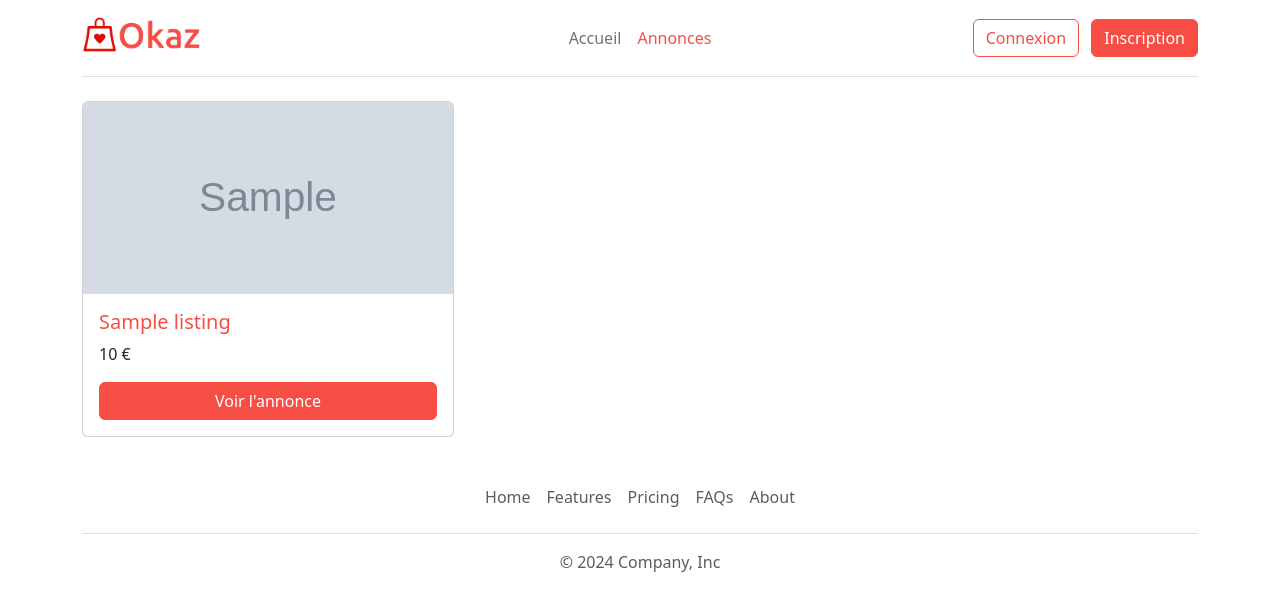
After one commit to rabaaSourour/Okaz, a PHP site: template templates/listing_part.php in a window 1280 px wide. The commit adds this page. Shown: the top 611 px of the page. Run offline with PHP 8.4, Linux system fonts and the light colour scheme; the template is opened without the code that fills it: most values are stand-ins (such as "Sample title", 1, 10 or a date in 2020); grey boxes marked "Sample" are stand-in pictures.

Commit message:
Add templates "home, header,footer"

```diff
--- /dev/null
+++ b/templates/footer.php
@@ -0,0 +1,20 @@
+</main>
+
+<footer class="py-3 my-4">
+    <ul class="nav justify-content-center border-bottom pb-3 mb-3">
+        <li class="nav-item"><a href="#" class="nav-link px-2 text-body-secondary">Home</a></li>
+        <li class="nav-item"><a href="#" class="nav-link px-2 text-body-secondary">Features</a></li>
+        <li class="nav-item"><a href="#" class="nav-link px-2 text-body-secondary">Pricing</a></li>
+        <li class="nav-item"><a href="#" class="nav-link px-2 text-body-secondary">FAQs</a></li>
+        <li class="nav-item"><a href="#" class="nav-link px-2 text-body-secondary">About</a></li>
+    </ul>
+    <p class="text-center text-body-secondary">© 2024 Company, Inc</p>
+</footer>
+
+</div>
+
+
+<script src="https://cdn.jsdelivr.net/npm/bootstrap@5.3.3/dist/js/bootstrap.bundle.min.js" integrity="sha384-YvpcrYf0tY3lHB60NNkmXc5s9fDVZLESaAA55NDzOxhy9GkcIdslK1eN7N6jIeHz" crossorigin="anonymous"></script>
+</body>
+
+</html>
--- /dev/null
+++ b/templates/header.php
@@ -0,0 +1,32 @@
+<!DOCTYPE html>
+<html lang="fr">
+
+<head>
+    <meta charset="UTF-8">
+    <meta name="viewport" content="width=device-width, initial-scale=1.0">
+    <link href="https://cdn.jsdelivr.net/npm/bootstrap@5.3.3/dist/css/bootstrap.min.css" rel="stylesheet" integrity="sha384-QWTKZyjpPEjISv5WaRU9OFeRpok6YctnYmDr5pNlyT2bRjXh0JMhjY6hW+ALEwIH" crossorigin="anonymous">
+    <link rel="stylesheet" href="https://cdn.jsdelivr.net/npm/bootstrap-icons@1.11.3/font/bootstrap-icons.min.css">
+    <link rel="stylesheet" href="assets/css/override-bootstrap.css">
+    <title>Okaz</title>
+</head>
+
+<body>
+    <div class="container">
+        <header class="d-flex flex-wrap align-items-center justify-content-center justify-content-md-between py-3 mb-4 border-bottom">
+            <div class="col-md-3 mb-2 mb-md-0">
+                <a href="/" class="d-inline-flex link-body-emphasis text-decoration-none">
+                    <img width="120" src="assets/images/logo-okaz.png" alt="Logo Okaz">
+                </a>
+            </div>
+
+            <ul class="nav col-12 col-md-auto mb-2 justify-content-center mb-md-0">
+                <li><a href="index.php" class="nav-link px-2 link-secondary">Accueil</a></li>
+                <li><a href="annonces.php" class="nav-link px-2">Annonces</a></li>
+            </ul>
+
+            <div class="col-md-3 text-end">
+                <a class="btn btn-outline-primary me-2" href="login.php">Connexion</a>
+                <a class="btn btn-primary" href="inscription.php">Inscription</a>
+            </div>
+        </header>
+        <main>
--- /dev/null
+++ b/templates/listing_part.php
@@ -0,0 +1,10 @@
+<div class="col-md-4 my-2 d-flex">
+    <div class="card w-100">
+        <img src="/uploads/listing/<?= $listing["image"] ?>" class="card-img-top" alt="<?= $listing["title"] ?>">
+        <div class="card-body">
+            <h5 class="card-title"><?= $listing["title"] ?></h5>
+            <p class="card-text"><?= $listing["price"] ?> €</p>
+            <a href="annonce.php?id=<?= $key ?>" class="btn btn-primary stretched-link w-100">Voir l'annonce</a>
+        </div>
+    </div>
+</div>
```
Also changed, not shown: index.php (+14 -48 lines).
